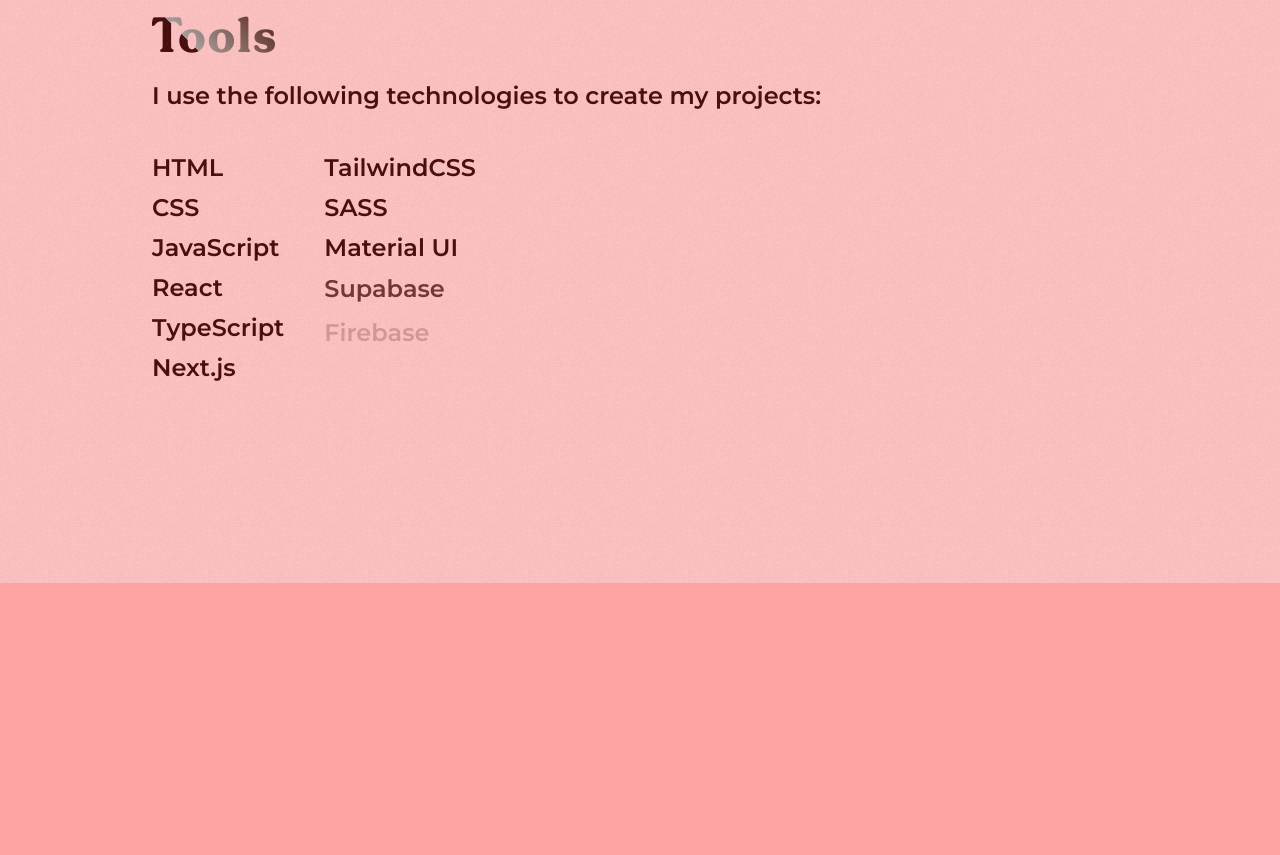
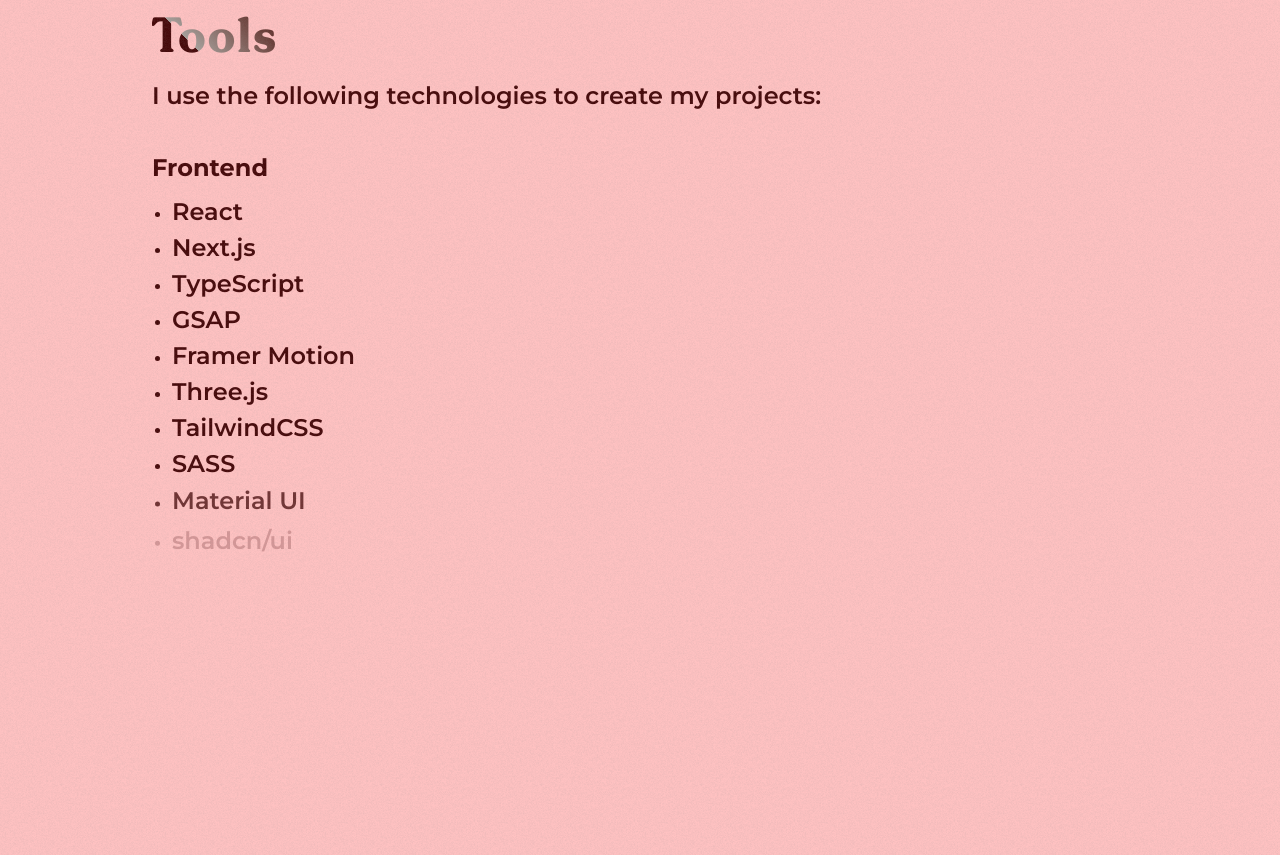
Before and after one commit to atanas-dim/portfolio-2, a Next.js app: page / in a window 1280 px wide. Shown: the part 1917-2772 px from the top of the page. Before the commit the page ends 2500 px from the top, so only its background shows below. Built offline with nearby package versions, Linux system fonts and the light colour scheme.

Commit message:
Update list of tools

```diff
--- a/src/app/globals.css
+++ b/src/app/globals.css
@@ -53,6 +53,10 @@
   h1,
   h2 {
     @apply 3xs:text-4xl text-3xl lg:text-5xl;
+  }
+
+  h3 {
+    @apply 3xs:text-2xl text-xl lg:text-3xl;
   }
 
   p,
--- a/src/app/page.tsx
+++ b/src/app/page.tsx
@@ -84,15 +84,20 @@
         <section className="flex flex-col gap-4">
           <h2 className="lg:leading-tight">Tools</h2>
           <p className="mb-6">I use the following technologies to create my projects:</p>
-          <ul className="xs:grid-rows-8 grid w-fit grid-flow-col grid-rows-12 gap-x-6 gap-y-2 sm:gap-x-10 md:grid-rows-6">
-            {TOOLS.map((tool, index) => {
-              return (
-                <li key={'tool-' + index} className="tool whitespace-nowrap">
-                  {tool}
-                </li>
-              )
-            })}
-          </ul>
+          <div className="w-fit columns-1 gap-y-4 sm:columns-2 lg:grid lg:[columns:auto] lg:columns-4 lg:grid-cols-4 lg:gap-x-12 lg:gap-y-8 lg:[column-fill:balance]">
+            {TOOLS.map((section, i) => (
+              <div key={'tools-col-' + i} className="mr-8 mb-8 w-fit break-inside-avoid lg:mr-0 lg:mb-0">
+                <span className="tool mb-3 block text-xl font-bold md:text-2xl">{section.title}</span>
+                <ul className="list-disc space-y-1 pl-5 marker:text-base">
+                  {section.items.map((tool, j) => (
+                    <li key={`${section.title}-${j}`} className="tool">
+                      <span>{tool}</span>
+                    </li>
+                  ))}
+                </ul>
+              </div>
+            ))}
+          </div>
         </section>
       </main>
       <footer className="relative w-full overflow-hidden">
--- a/src/resources/tools.ts
+++ b/src/resources/tools.ts
@@ -1,25 +1,34 @@
-export const TOOLS = [
-  'HTML',
-  'CSS',
-  'JavaScript',
-  'React',
-  'TypeScript',
-  'Next.js',
-  'TailwindCSS',
-  'SASS',
-  'Material UI',
-  'Supabase',
-  'Firebase',
-  'MongoDB',
-  'GSAP',
-  'AWS',
-  'Three.js',
-  'Node.js',
-  'PostgreSQL',
-  'GraphQL',
-  'Framer Motion',
-  'React Native',
-  'Git',
-  // "styled-components",
-  'i18next',
+export const TOOLS: {
+  title: string
+  items: string[]
+}[] = [
+  {
+    title: 'Frontend',
+    items: [
+      'React',
+      'Next.js',
+      'TypeScript',
+      'GSAP',
+      'Framer Motion',
+      'Three.js',
+      'TailwindCSS',
+      'SASS',
+      'Material UI',
+      'shadcn/ui',
+      'Jest',
+      'React Testing Library',
+    ],
+  },
+  {
+    title: 'Backend',
+    items: ['Node.js', 'Express.js', 'MongoDB', 'PostgreSQL', 'Supabase', 'AWS', 'GraphQL', 'Firebase'],
+  },
+  {
+    title: 'Platforms',
+    items: ['GitHub', 'GitLab', 'Contentful', 'Vercel', 'Netlify', 'OpenAI'],
+  },
+  {
+    title: 'Other',
+    items: ['Git', 'API Integration', 'Localisation', 'i18n', 'FFmpeg', 'CI/CD', 'Component Libraries', 'UX/UI'],
+  },
 ]
```
